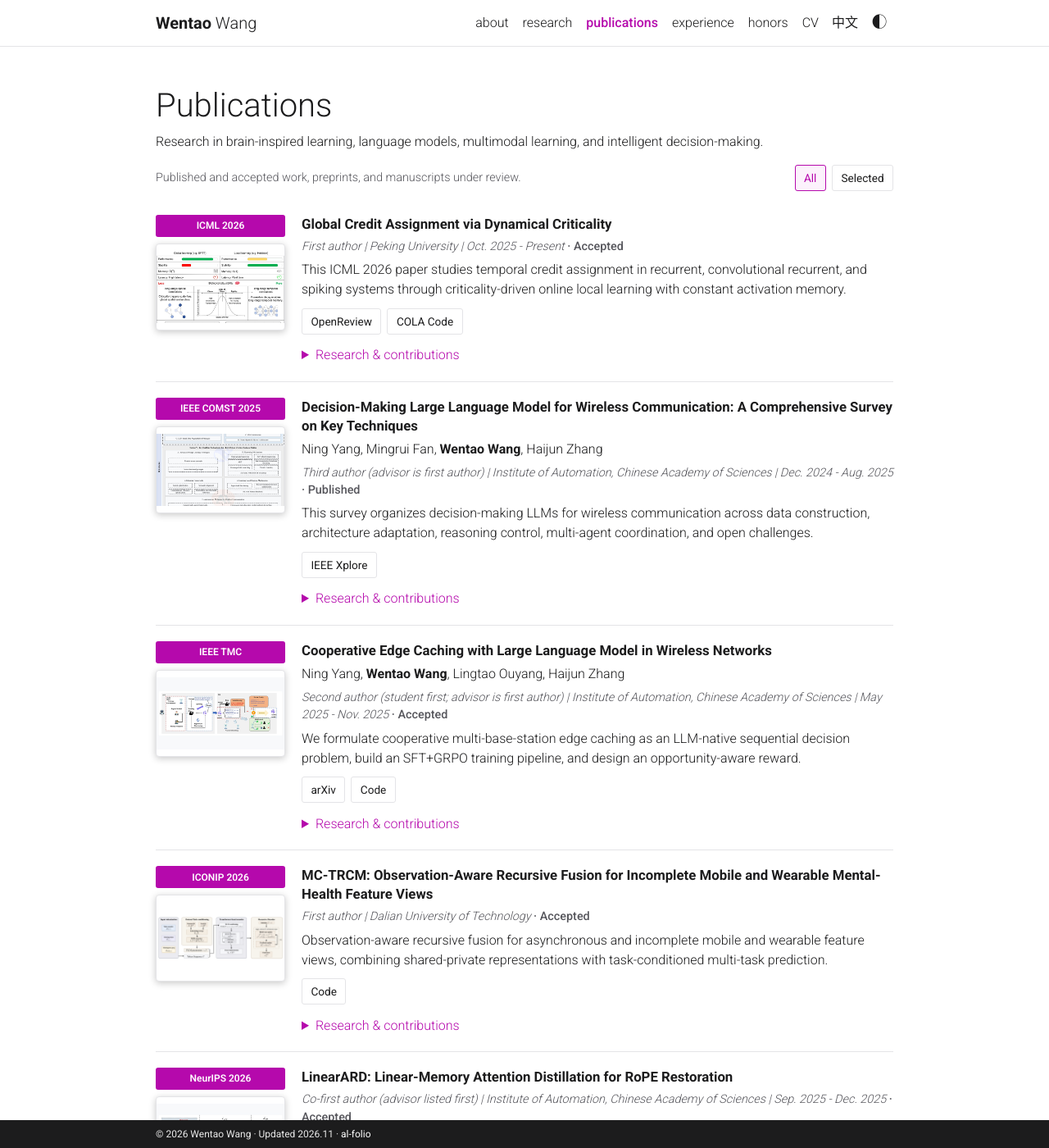
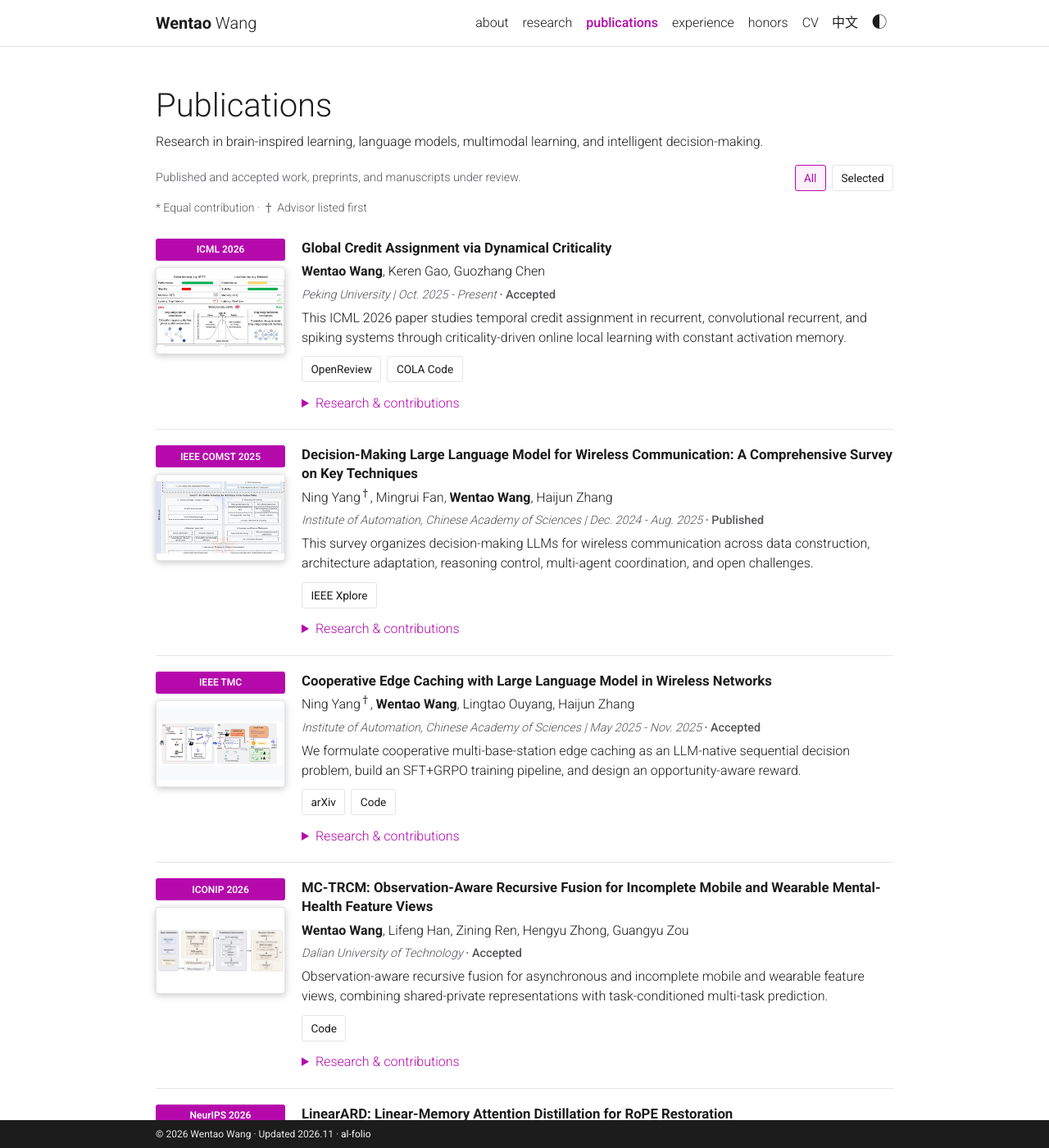
Before and after one commit to Botwwt/Botwwt.github.io, a Jekyll site: the page built from _pages/publications.md, in a window 1280 px wide and 1400 px high. Shown: the whole window at 82% size. Built offline with Jekyll 4.4.1, drawn with Linux system fonts in a browser that asks for light colours; some of the changed text lies outside the part shown.

Commit message:
Unify publication authors and update academic profile

```diff
--- a/_data/publications.yml
+++ b/_data/publications.yml
@@ -17,13 +17,16 @@ items:
   alt: Global credit assignment via dynamical criticality
   title: Global Credit Assignment via Dynamical Criticality
   title_url: https://openreview.net/forum?id=jI2TM7Kzlu
+  authors:
+    en: <strong>Wentao Wang</strong>, Keren Gao, Guozhang Chen
+    zh: <strong>Wentao Wang</strong>, Keren Gao, Guozhang Chen
   meta:
     home:
-      en: First author | Peking University
-      zh: 第一作者 | 北京大学
+      en: Peking University
+      zh: 北京大学
     full:
-      en: First author | Peking University | Oct. 2025 - Present
-      zh: 第一作者 | 北京大学 | 2025 年 10 月至今
+      en: Peking University | Oct. 2025 - Present
+      zh: 北京大学 | 2025 年 10 月至今
   summary:
     en: This ICML 2026 paper studies temporal credit assignment in recurrent, convolutional recurrent, and spiking systems through criticality-driven
       online local learning with constant activation memory.
@@ -68,15 +71,15 @@ items:
   title: 'Decision-Making Large Language Model for Wireless Communication: A Comprehensive Survey on Key Techniques'
   title_url: https://ieeexplore.ieee.org/document/11180008/
   authors:
-    en: Ning Yang, Mingrui Fan, <strong>Wentao Wang</strong>, Haijun Zhang
-    zh: Ning Yang, Mingrui Fan, <strong>Wentao Wang</strong>, Haijun Zhang
+    en: Ning Yang<sup>†</sup>, Mingrui Fan, <strong>Wentao Wang</strong>, Haijun Zhang
+    zh: Ning Yang<sup>†</sup>, Mingrui Fan, <strong>Wentao Wang</strong>, Haijun Zhang
   meta:
     home:
-      en: Third author (advisor is first author) | Institute of Automation, Chinese Academy of Sciences
-      zh: 第三作者（导师一作） | 中国科学院自动化研究所
+      en: Institute of Automation, Chinese Academy of Sciences
+      zh: 中国科学院自动化研究所
     full:
-      en: Third author (advisor is first author) | Institute of Automation, Chinese Academy of Sciences | Dec. 2024 - Aug. 2025
-      zh: 第三作者（导师一作） | 中国科学院自动化研究所 | 2024 年 12 月 - 2025 年 8 月
+      en: Institute of Automation, Chinese Academy of Sciences | Dec. 2024 - Aug. 2025
+      zh: 中国科学院自动化研究所 | 2024 年 12 月 - 2025 年 8 月
   summary:
     en: This survey organizes decision-making LLMs for wireless communication across data construction, architecture adaptation, reasoning control,
       multi-agent coordination, and open challenges.
@@ -117,15 +120,15 @@ items:
   title: Cooperative Edge Caching with Large Language Model in Wireless Networks
   title_url: https://arxiv.org/abs/2602.13307
   authors:
-    en: Ning Yang, <strong>Wentao Wang</strong>, Lingtao Ouyang, Haijun Zhang
-    zh: Ning Yang, <strong>Wentao Wang</strong>, Lingtao Ouyang, Haijun Zhang
+    en: Ning Yang<sup>†</sup>, <strong>Wentao Wang</strong>, Lingtao Ouyang, Haijun Zhang
+    zh: Ning Yang<sup>†</sup>, <strong>Wentao Wang</strong>, Lingtao Ouyang, Haijun Zhang
   meta:
     home:
-      en: Second author (student first; advisor is first author) | Institute of Automation, Chinese Academy of Sciences
-      zh: 第二作者（学生一作，导师一作） | 中国科学院自动化研究所
+      en: Institute of Automation, Chinese Academy of Sciences
+      zh: 中国科学院自动化研究所
     full:
-      en: Second author (student first; advisor is first author) | Institute of Automation, Chinese Academy of Sciences | May 2025 - Nov. 2025
-      zh: 第二作者（学生一作，导师一作） | 中国科学院自动化研究所 | 2025 年 5 月 - 2025 年 11 月
+      en: Institute of Automation, Chinese Academy of Sciences | May 2025 - Nov. 2025
+      zh: 中国科学院自动化研究所 | 2025 年 5 月 - 2025 年 11 月
   summary:
     en: We formulate cooperative multi-base-station edge caching as an LLM-native sequential decision problem, build an SFT+GRPO training pipeline,
       and design an opportunity-aware reward.
@@ -161,13 +164,16 @@ items:
     zh: CCF-C
   title: 'MC-TRCM: Observation-Aware Recursive Fusion for Incomplete Mobile and Wearable Mental-Health Feature Views'
   title_url: https://github.com/Botwwt/MC-TRCM
+  authors:
+    en: <strong>Wentao Wang</strong>, Lifeng Han, Zining Ren, Hengyu Zhong, Guangyu Zou
+    zh: <strong>Wentao Wang</strong>, Lifeng Han, Zining Ren, Hengyu Zhong, Guangyu Zou
   meta:
     home:
-      en: First author | Dalian University of Technology
-      zh: 第一作者 | 大连理工大学
+      en: Dalian University of Technology
+      zh: 大连理工大学
     full:
-      en: First author | Dalian University of Technology
-      zh: 第一作者 | 大连理工大学
+      en: Dalian University of Technology
+      zh: 大连理工大学
   summary:
     en: Observation-aware recursive fusion for asynchronous and incomplete mobile and wearable feature views, combining shared-private representations
       with task-conditioned multi-task prediction.
@@ -202,13 +208,16 @@ items:
   thumbnail: /images/publications/thumbnails/linearard.jpg
   alt: LinearARD for long-context RoPE restoration
   title: 'LinearARD: Linear-Memory Attention Distillation for RoPE Restoration'
+  authors:
+    en: Ning Yang<sup>*†</sup>, Hengyu Zhong<sup>*</sup>, <strong>Wentao Wang</strong><sup>*</sup>, Baoliang Tian, Yuan Zhou, Haijun Zhang, Jun Wang
+    zh: Ning Yang<sup>*†</sup>, Hengyu Zhong<sup>*</sup>, <strong>Wentao Wang</strong><sup>*</sup>, Baoliang Tian, Yuan Zhou, Haijun Zhang, Jun Wang
   meta:
     home:
-      en: Co-first author (advisor listed first) | Institute of Automation, Chinese Academy of Sciences
-      zh: 共同一作（导师一作） | 中国科学院自动化研究所
+      en: Institute of Automation, Chinese Academy of Sciences
+      zh: 中国科学院自动化研究所
     full:
-      en: Co-first author (advisor listed first) | Institute of Automation, Chinese Academy of Sciences | Sep. 2025 - Dec. 2025
-      zh: 共同一作（导师一作） | 中国科学院自动化研究所 | 2025 年 9 月 - 2025 年 12 月
+      en: Institute of Automation, Chinese Academy of Sciences | Sep. 2025 - Dec. 2025
+      zh: 中国科学院自动化研究所 | 2025 年 9 月 - 2025 年 12 月
   summary:
     en: LinearARD aligns row-wise dense self-relations between native-RoPE teachers and RoPE-scaled students, restoring long-context performance
       with an exact linear-memory distillation objective.
@@ -236,6 +245,40 @@ items:
       zh: 代码
   venue: NeurIPS 2026
   title_url: https://arxiv.org/abs/2604.00004
+- id: visalloc
+  section: preprint
+  selected: false
+  venue: arXiv 2026
+  badge:
+    en: arXiv 2026 | Preprint
+    zh: arXiv 2026 | 预印本
+  title: "VisAlloc: Allocating Visual Supervision for On-Policy Self-Distillation"
+  title_url: https://arxiv.org/abs/2611.25069
+  image: /images/publications/visalloc.png
+  thumbnail: /images/publications/thumbnails/visalloc.png
+  alt: VisAlloc compares visual supervision and token weighting for on-policy self-distillation.
+  authors:
+    en: Haoran Xu<sup>*</sup>, Tian Chen<sup>*</sup>, Yuhe Wu, Yanbo Zhao, Junchi Liao, Hongyu Wang, Jiaze Li, <strong>Wentao Wang</strong>, Yanfeng Li, Rui Qian
+    zh: Haoran Xu<sup>*</sup>, Tian Chen<sup>*</sup>, Yuhe Wu, Yanbo Zhao, Junchi Liao, Hongyu Wang, Jiaze Li, <strong>Wentao Wang</strong>, Yanfeng Li, Rui Qian
+  meta:
+    home:
+      en: arXiv:2611.25069
+      zh: arXiv:2611.25069
+    full:
+      en: arXiv:2611.25069
+      zh: arXiv:2611.25069
+  summary:
+    en: VisAlloc combines sample-level visual filtering with token-level counterfactual reweighting to improve on-policy self-distillation for visual reasoning.
+    zh: VisAlloc 将样本级视觉筛选与 token 级反事实重加权结合，用于提升多模态大语言模型视觉推理的在线策略自蒸馏。
+  links:
+  - url: https://arxiv.org/abs/2611.25069
+    label:
+      en: arXiv
+      zh: arXiv
+  - url: https://github.com/Kaelyn01/VisAlloc
+    label:
+      en: Code
+      zh: 代码
 - id: persistent-sycophancy
   section: preprint
   selected: false
@@ -249,8 +292,8 @@ items:
   thumbnail: /images/publications/thumbnails/persistent-sycophancy.png
   alt: "Figure 1. PASB benchmark overview showing how agents store claims and reuse them in later tasks."
   authors:
-    en: Xutao Mao, Liangjie Zhao, Leyao Wang, Rui Qian, Qiang Huang, <strong>Wentao Wang</strong>, Bo Han, Xiang Zheng, Cong Wang
-    zh: Xutao Mao, Liangjie Zhao, Leyao Wang, Rui Qian, Qiang Huang, <strong>Wentao Wang</strong>, Bo Han, Xiang Zheng, Cong Wang
+    en: Xutao Mao<sup>*</sup>, Liangjie Zhao<sup>*</sup>, Leyao Wang, Rui Qian, Qiang Huang, <strong>Wentao Wang</strong>, Bo Han, Xiang Zheng, Cong Wang
+    zh: Xutao Mao<sup>*</sup>, Liangjie Zhao<sup>*</sup>, Leyao Wang, Rui Qian, Qiang Huang, <strong>Wentao Wang</strong>, Bo Han, Xiang Zheng, Cong Wang
   meta:
     home:
       en: arXiv:2607.10526
@@ -295,11 +338,11 @@ items:
     zh: <strong>Wentao Wang</strong>, Lifeng Han, Guangyu Zou
   meta:
     home:
-      en: First author | Dalian University of Technology
-      zh: 第一作者 | 大连理工大学
+      en: Dalian University of Technology
+      zh: 大连理工大学
     full:
-      en: First author | Dalian University of Technology | Oct. 2024 - Mar. 2025
-      zh: 第一作者 | 大连理工大学 | 2024 年 10 月 - 2025 年 3 月
+      en: Dalian University of Technology | Oct. 2024 - Mar. 2025
+      zh: 大连理工大学 | 2024 年 10 月 - 2025 年 3 月
   summary:
     en: CAADRL combines global self-attention, intra-cluster attention, and a dynamic dual-decoder to exploit clustered structure in pickup and
       delivery problems while reducing inference latency.
--- a/_includes/academic-home.html
+++ b/_includes/academic-home.html
@@ -59,7 +59,7 @@
     <div><div class="entry-heading"><h3><a href="https://www.pku.edu.cn/">{{ t.pku }}</a></h3><span class="status-tag">{{ t.incoming_short }}</span></div><p>{{ t.phd_detail }}</p><p class="muted">{{ t.advisor }} <a href="{{ p.advisor_url }}">{{ t.lei_ma }}</a></p></div>
   </div>
   <div class="education-entry">
-    <img class="education-logo--dlut" src="{{ '/images/institutions/dlut.png' | relative_url }}" alt="" width="60" height="60" loading="lazy">
+    <img class="education-logo--dlut" src="{{ '/images/institutions/dlut-transparent.png' | relative_url }}" alt="" width="60" height="60" loading="lazy">
     <div>
       <div class="entry-heading"><h3><a href="https://www.dlut.edu.cn/">{{ t.dlut }}</a></h3><span class="entry-date">{{ t.undergraduate_dates }}</span></div>
       <p>{{ t.bachelor_detail }}</p>
--- a/_includes/academic-publications.html
+++ b/_includes/academic-publications.html
@@ -8,6 +8,7 @@
     <button type="button" data-filter="selected" aria-pressed="false">{{ t.selected }}</button>
   </div>
 </div>
+<p class="authorship-note">{{ t.authorship_note }}</p>
 {% comment %}Bibliography rows adapted from al-folio v0.16.3, using the existing publication data.{% endcomment %}
 <div class="publications">
   <ol class="bibliography">
--- a/assets/css/academic.css
+++ b/assets/css/academic.css
@@ -459,6 +459,17 @@ html[lang="en"] .navbar-nav a:not(:last-child) {
   overflow-wrap: break-word;
 }
 
+.author sup {
+  font-size: .75em;
+  line-height: 0;
+}
+
+.authorship-note {
+  color: var(--global-text-color-light);
+  font-size: .875rem;
+  margin-bottom: .5rem;
+}
+
 .periodical {
   color: var(--global-text-color-light);
   font-size: .9rem;
```
Also changed, not shown: _data/profile.yml (+14 -9 lines), docs/HOMEPAGE.md (+6 -2 lines), images/institutions/dlut-transparent.png (added), images/publications/thumbnails/visalloc.png (added), images/publications/visalloc.png (added).
